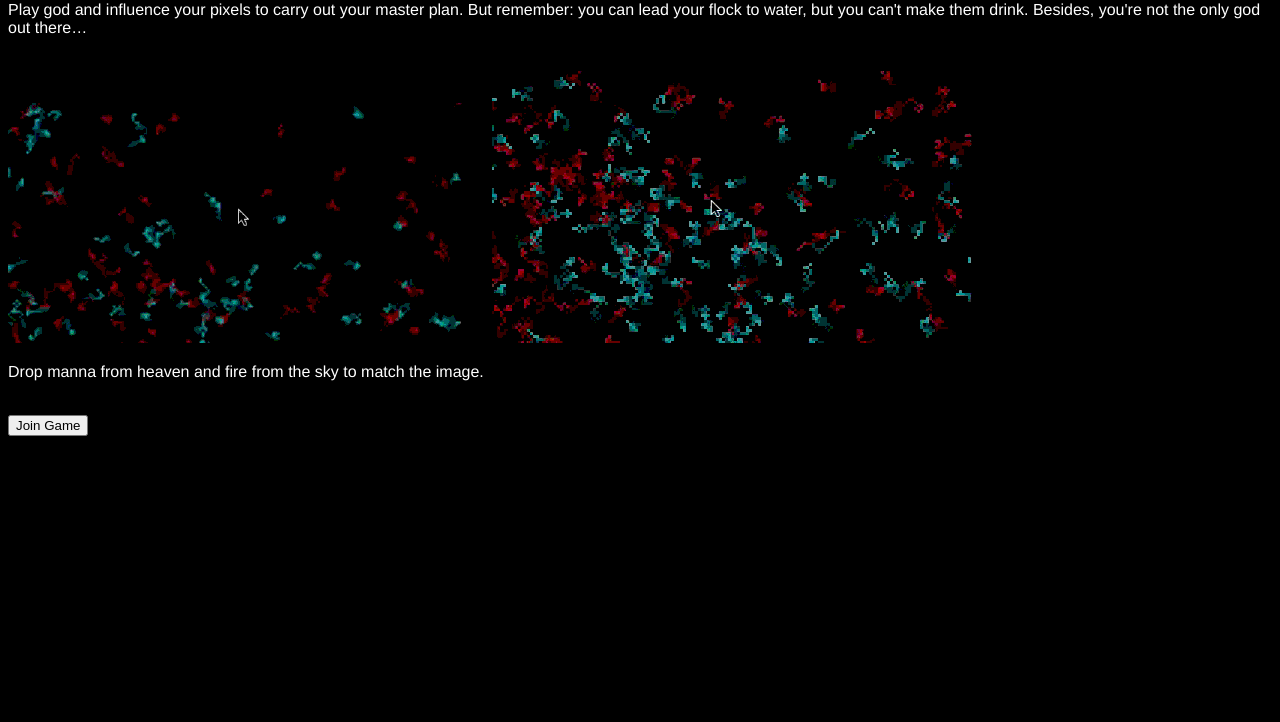
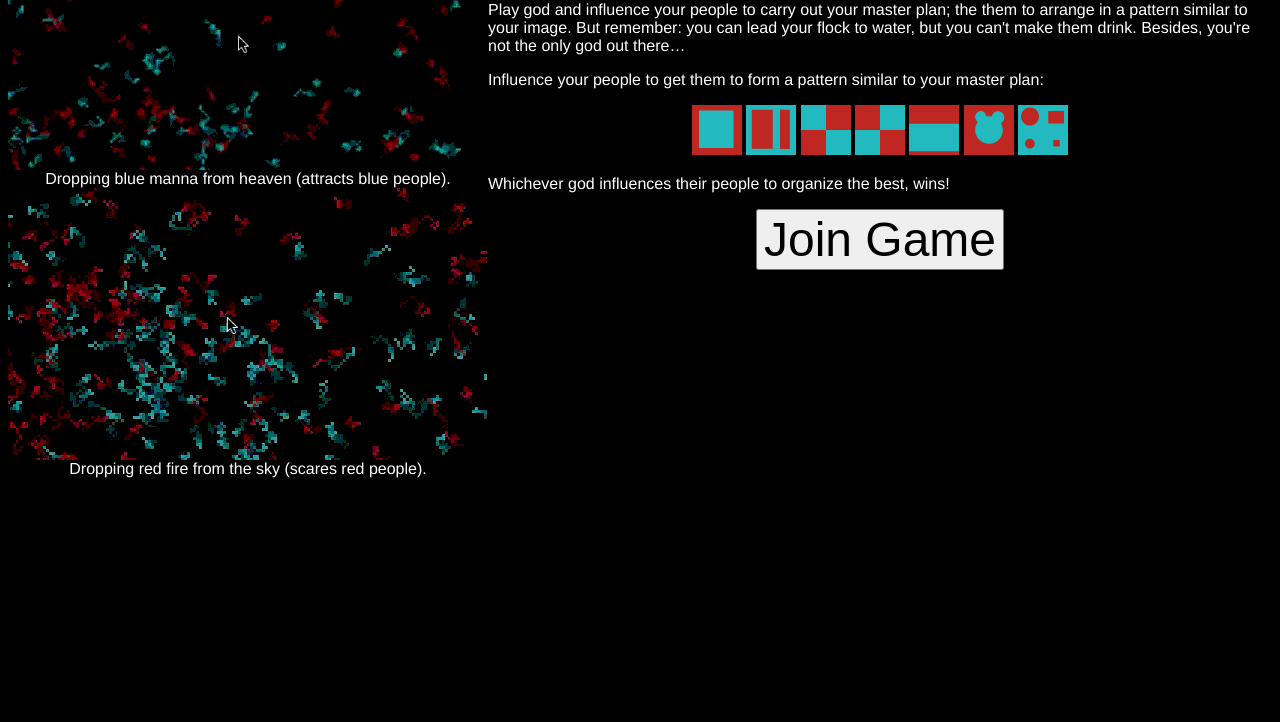
Before and after one commit to jeresig/god-game, a website: page index.html in a window 1280 px wide. Shown: the part 78-800 px from the top of the page. Drawn offline with nearby package versions, Linux system fonts and the light colour scheme; no server answers.

Commit message:
Styling changes.

```diff
--- a/index.html
+++ b/index.html
@@ -28,8 +28,10 @@
 		font-weight: bold;
 		color: #ed145b;
 	}
-
-	button {
+	#buttons {
+		float: left;
+	}
+	#buttons button {
 		width: 70px;
 		height: 70px;
 		-webkit-border-radius: 35px;
@@ -44,11 +46,13 @@
 		background-color: rgba(34, 185, 191, .2);
 		color: rgba(34, 185, 191, 255);
 	}
-
+	.top {
+		text-align: center;
+		overflow: hidden;
+	}
 	#game, #gameover {
 		display: none;
 	}
-
 	div.waiting {
 		display: none;
 	}
@@ -66,7 +70,7 @@
 		text-align: center;
 	}
 	.pip {
-		width: 12%;
+		width: 11%;
 		height: 10px;
 		border: 1px solid #fff;
 		display: inline-block;
@@ -74,22 +78,37 @@
 	.pip.on {
 		background-color: #fff;
 	}
-	#join img {
-		display: inline-block;
 	.error {
 		display: none;
+		color: red;
+	}
+	.submit {
+		font-size: 48px;
 	}
 </style>
 
 <div id="join">
 	<form action="" class="join">
+		<div style="float: left;">
+		<div><center><img src="gifs/ba.gif"><br/>
+			Dropping blue manna from heaven (attracts blue people).</center></div>
+		<div><center><img src="gifs/br.gif"><br/>
+			Dropping red fire from the sky (scares red people).</center></div>
+		</div>
 		<h1>God Game</h1>
-		<p>Play god and influence your pixels to carry out your master plan. But remember: you can lead your flock to water, but you can't make them drink. Besides, you're not the only god out there&hellip;</p><br/>
-		<img src="gifs/ba.gif">
-		<img src="gifs/br.gif">
-		<p>Drop manna from heaven and fire from the sky to match the image.</p>
-<br/>
-		<input type="submit" value="Join Game"/>
+		<p>Play god and influence your people to carry out your master plan; the them to arrange in a pattern similar to your image.
+			But remember: you can lead your flock to water, but you can't make them drink.
+			Besides, you're not the only god out there&hellip;</p>
+		<p>Influence your people to get them to form a pattern similar to your master plan:</p>
+		<center><img src="images/a.png" style="width:50px;height:50px;"/>
+			<img src="images/b.png" style="width:50px;height:50px;"/>
+			<img src="images/c.png" style="width:50px;height:50px;"/>
+			<img src="images/d.png" style="width:50px;height:50px;"/>
+			<img src="images/e.png" style="width:50px;height:50px;"/>
+			<img src="images/f.png" style="width:50px;height:50px;"/>
+			<img src="images/g.png" style="width:50px;height:50px;"/></center>
+		<p>Whichever god influences their people to organize the best, wins!</p>
+		<center><button type="submit" class="submit">Join Game</button></center>
 		<p class="error"></p>
 	</form>
 	<div class="waiting">
@@ -106,15 +125,17 @@
 	<span class = "pip" id = "pip7"></span>
 	<span class = "pip" id = "pip8"></span>
 
-	<h1>God game</h1>
-	<div id = "buttons" >
-		<button class = "blue" id = "ba">B+ [1]</button>
-		<button class = "blue" id = "br">B- [2]</button>
-		<button class = "red" id = "ra">R+ [3]</button>
-		<button class = "red" id = "rr">R- [4]</button>
+	<div class="top">
+		<div id = "buttons" >
+			<button class = "blue" id = "ba">B+ [1]</button>
+			<button class = "blue" id = "br">B- [2]</button>
+			<button class = "red" id = "ra">R+ [3]</button>
+			<button class = "red" id = "rr">R- [4]</button>
+		</div>
+
+		<h1>God game</h1>
 	</div>
 	<canvas id="canvas" width="200" height="200" ></canvas>
-	<p>Score: <span id = "score">0</span></p>
 </div>
 <div id="gameover">
 	<div class="overwait">
@@ -124,7 +145,7 @@
 		<h2>Scores:</h2>
 		<table id="score-table"></table>
 		<form action="" class="startover">
-			<input type="submit" value="New Game"/>
+			<input type="submit" value="New Game" class="submit"/>
 		</form>
 	</div>
 </div>
@@ -218,6 +239,7 @@ var initGame = function(gameState, socket) {
 
 	$(".error").hide();
 
+	$("#game img.main").remove();
 	$("#canvas").after(img);
 
 	$("form.join").show();
```
